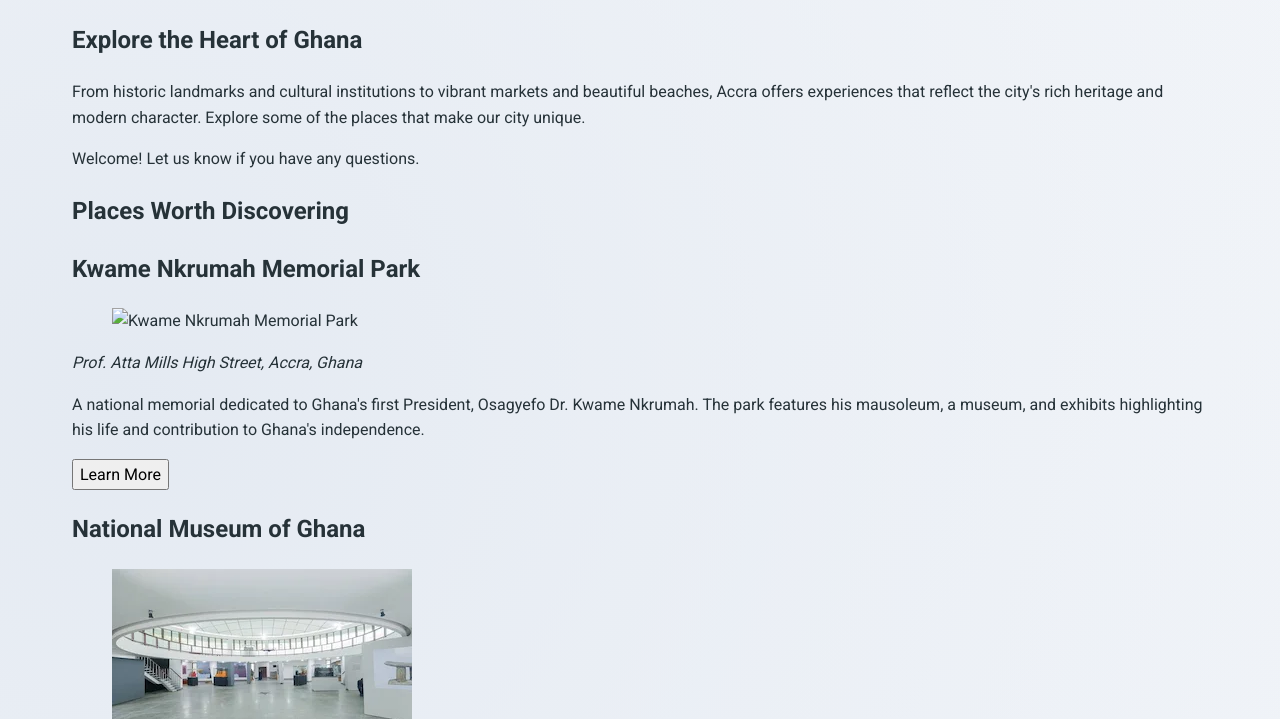
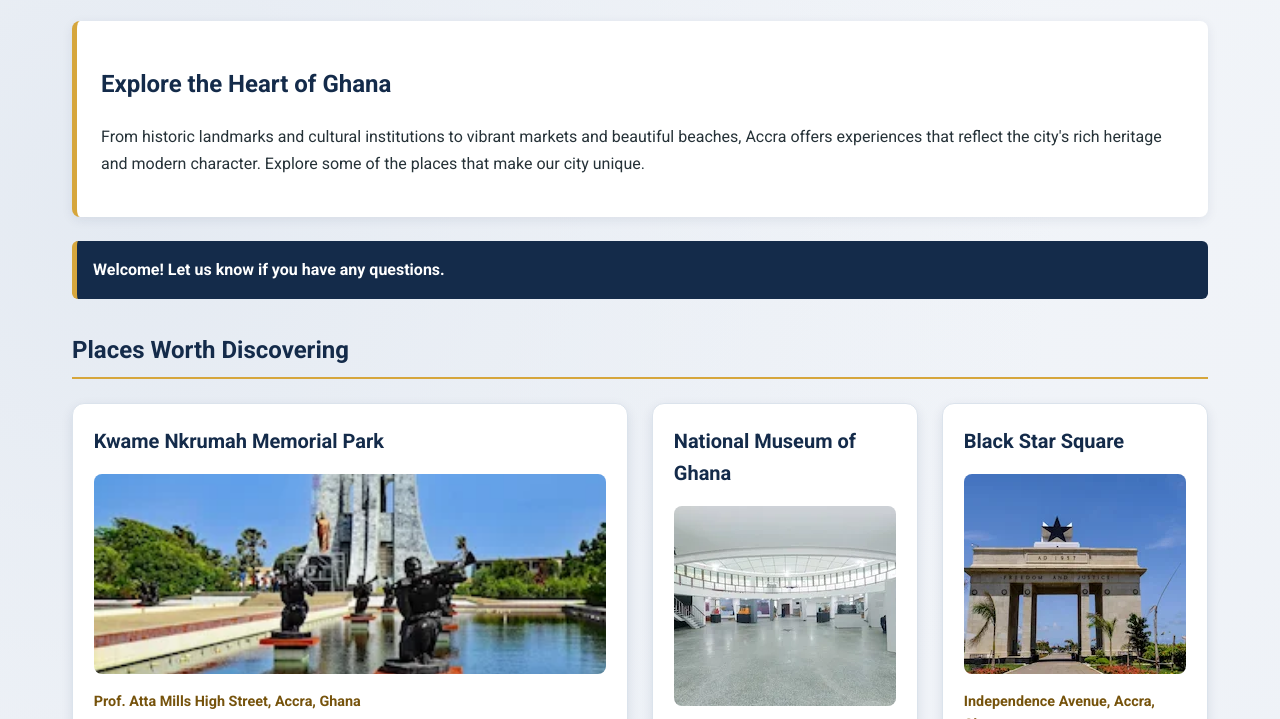
Before and after one commit to KOVan-Addo/wdd231, a plain HTML site: page chamber/discover.html in a window 1280 px wide. Shown: the part 215-934 px from the top of the page. Drawn offline with Linux system fonts and the light colour scheme.

Commit message:
styling using same existing for both large and small screens

```diff
--- a/chamber/styles/large.css
+++ b/chamber/styles/large.css
@@ -195,3 +195,69 @@
         padding: 1rem 1.8rem;
     }
 }
+/* =================================
+   DISCOVER PAGE - RESPONSIVE GRID
+================================= */
+
+/* MEDIUM SCREENS: 641px - 1024px */
+
+@media screen and (min-width: 641px) and (max-width: 1024px) {
+
+    .attraction-grid {
+        grid-template-columns: repeat(2, minmax(0, 1fr));
+        grid-template-areas:
+            "card1 card1"
+            "card2 card3"
+            "card4 card4"
+            "card5 card6"
+            "card7 card8";
+        gap: 1.5rem;
+    }
+
+    .attraction-card {
+        padding: 1.2rem;
+    }
+}
+
+/* LARGE SCREENS: 1025px AND ABOVE */
+
+@media screen and (min-width: 1025px) {
+
+    .attraction-grid {
+        grid-template-columns: repeat(4, minmax(0, 1fr));
+        grid-template-areas:
+            "card1 card1 card2 card3"
+            "card4 card5 card5 card6"
+            "card7 card7 card8 card8";
+        gap: 1.5rem;
+    }
+
+    .attraction-card {
+        padding: 1.3rem;
+    }
+
+    /* Desktop-only image hover effect */
+    @media (hover: hover) and (pointer: fine) {
+        .attraction-card img {
+            transition: transform 0.35s ease, filter 0.35s ease;
+        }
+
+        .attraction-card:hover img {
+            transform: scale(1.04);
+            filter: brightness(1.08);
+        }
+
+        .attraction-card figure {
+            overflow: hidden;
+            border-radius: 8px;
+        }
+    }
+}
+
+/* Reduced motion accessibility */
+
+@media (prefers-reduced-motion: reduce) {
+    .attraction-card img {
+        transition: none;
+    }
+}
--- a/chamber/styles/small.css
+++ b/chamber/styles/small.css
@@ -837,3 +837,157 @@ button:focus-visible {
     outline: 3px solid #d6a63c;
     outline-offset: 4px;
 }
+/* =================================
+   DISCOVER PAGE - BASE / MOBILE
+================================= */
+
+.discover-intro {
+    margin: 1.5rem 0;
+    padding: 1.5rem;
+    background: #ffffff;
+    border-left: 5px solid #d6a63c;
+    border-radius: 8px;
+    box-shadow: 0 3px 12px rgba(20, 43, 74, 0.08);
+}
+
+.discover-intro h2,
+.discover-section>h2 {
+    color: #142b4a;
+}
+
+.discover-intro p {
+    line-height: 1.7;
+}
+
+.visit-message {
+    margin: 1.5rem 0;
+    padding: 1rem;
+    background: #142b4a;
+    color: #ffffff;
+    border-left: 5px solid #d6a63c;
+    border-radius: 6px;
+    font-weight: 700;
+}
+
+.discover-section {
+    margin: 2rem 0;
+}
+
+.discover-section>h2 {
+    border-bottom: 2px solid #d6a63c;
+    padding-bottom: 0.5rem;
+}
+
+/* Attraction grid - small screens */
+
+.attraction-grid {
+    display: grid;
+    grid-template-columns: 1fr;
+    grid-template-areas:
+        "card1"
+        "card2"
+        "card3"
+        "card4"
+        "card5"
+        "card6"
+        "card7"
+        "card8";
+    gap: 1.5rem;
+    margin-top: 1.5rem;
+}
+
+.attraction-card:nth-child(1) {
+    grid-area: card1;
+}
+
+.attraction-card:nth-child(2) {
+    grid-area: card2;
+}
+
+.attraction-card:nth-child(3) {
+    grid-area: card3;
+}
+
+.attraction-card:nth-child(4) {
+    grid-area: card4;
+}
+
+.attraction-card:nth-child(5) {
+    grid-area: card5;
+}
+
+.attraction-card:nth-child(6) {
+    grid-area: card6;
+}
+
+.attraction-card:nth-child(7) {
+    grid-area: card7;
+}
+
+.attraction-card:nth-child(8) {
+    grid-area: card8;
+}
+
+/* Attraction card appearance */
+
+.attraction-card {
+    min-width: 0;
+    overflow: hidden;
+    background: #ffffff;
+    border: 1px solid #dbe3ec;
+    border-radius: 12px;
+    padding: 1rem;
+    box-shadow: 0 4px 12px rgba(20, 43, 74, 0.10);
+}
+
+.attraction-card h2 {
+    color: #142b4a;
+    font-size: 1.25rem;
+    margin-top: 0;
+}
+
+.attraction-card figure {
+    margin: 0 0 1rem;
+}
+
+.attraction-card img {
+    display: block;
+    width: 100%;
+    height: 200px;
+    object-fit: cover;
+    border-radius: 8px;
+}
+
+.attraction-card address {
+    color: #76530c;
+    font-size: 0.9rem;
+    font-style: normal;
+    font-weight: 700;
+    margin: 0.8rem 0;
+}
+
+.attraction-card p {
+    line-height: 1.6;
+}
+
+.attraction-card button {
+    padding: 0.7rem 1.2rem;
+    border: none;
+    border-radius: 5px;
+    background: #142b4a;
+    color: #ffffff;
+    font: inherit;
+    font-weight: 700;
+    cursor: pointer;
+}
+
+.attraction-card button:hover,
+.attraction-card button:focus-visible {
+    background: #d6a63c;
+    color: #142b4a;
+}
+
+.attraction-card button:focus-visible {
+    outline: 3px solid #142b4a;
+    outline-offset: 3px;
+}
```
Also changed, not shown: chamber/images/accra-central-mosque.webp (renamed from chamber/images/central-mosque.webp), chamber/images/nkrumah-memorial.webp (renamed from chamber/images/memorial-park.webp).
